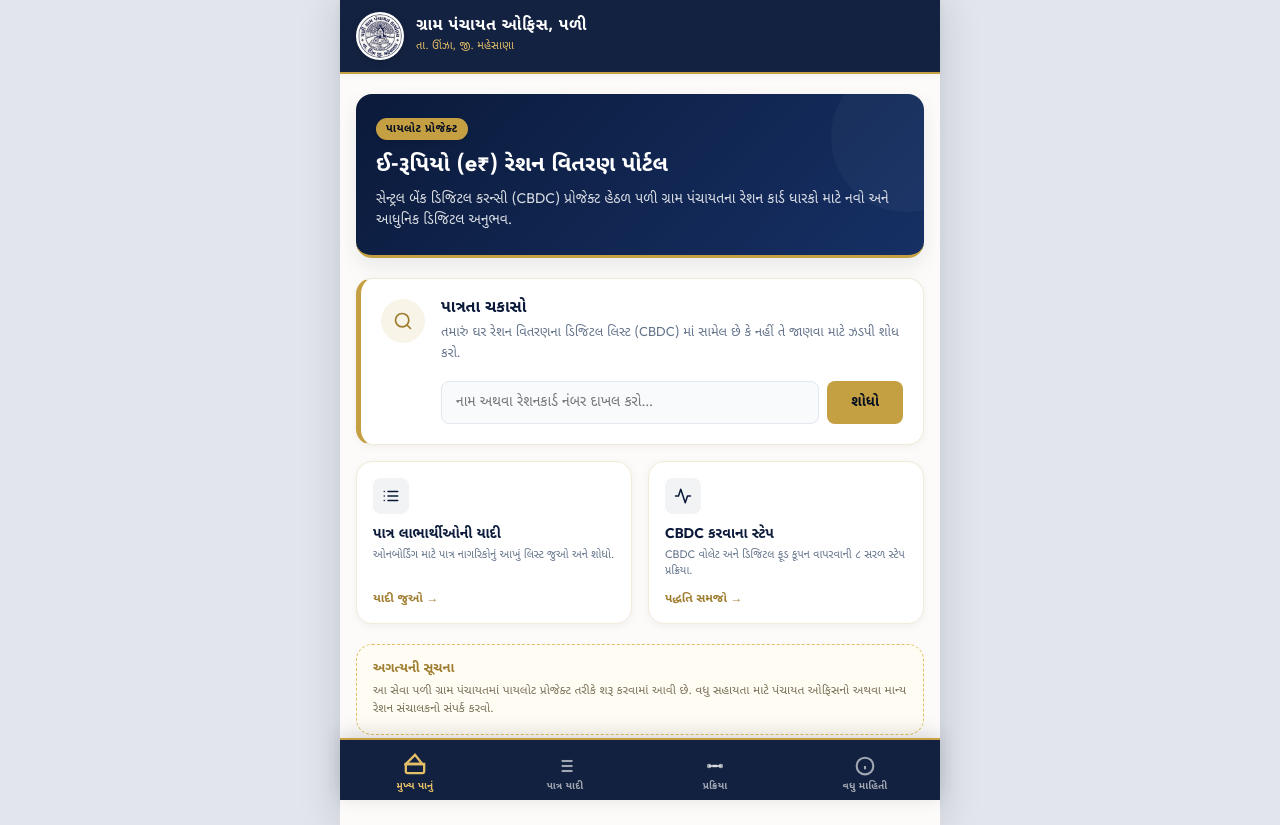
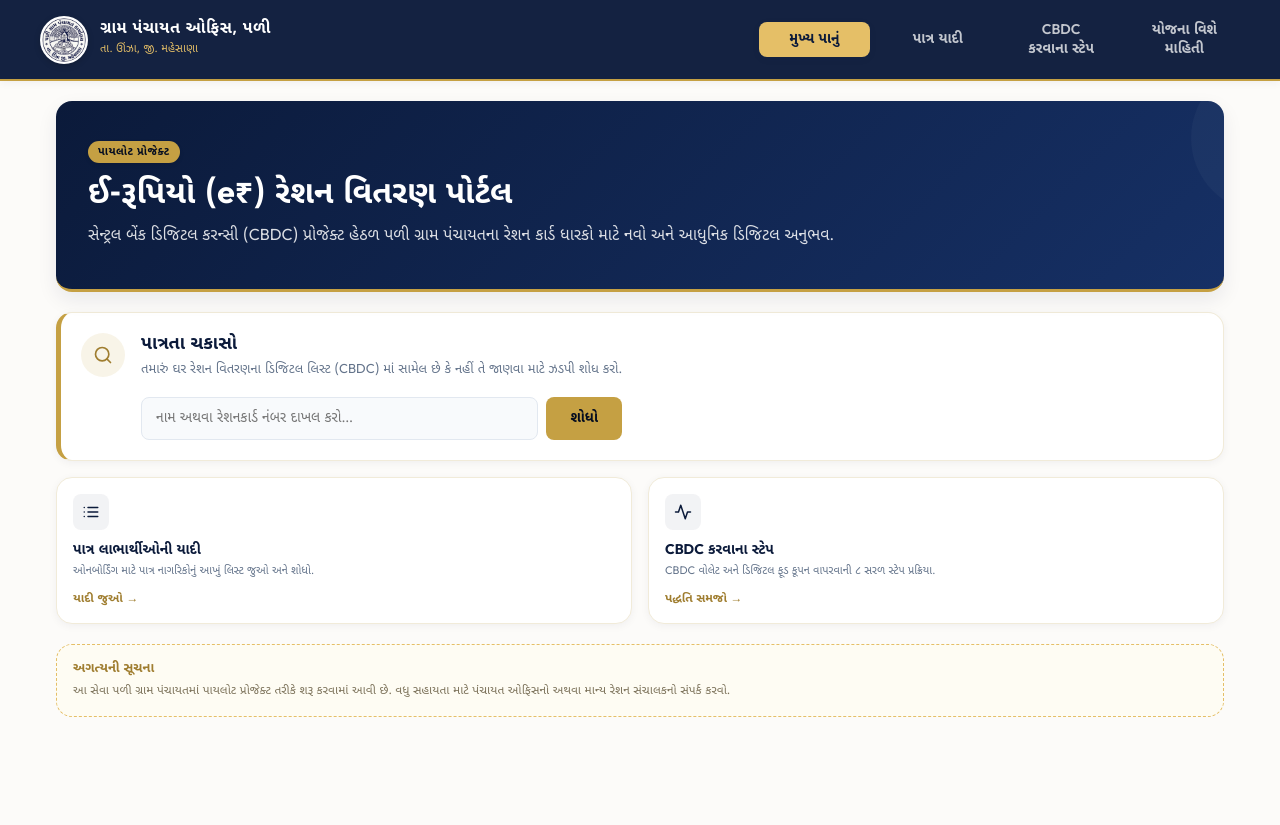
Before and after one commit to ra5951451-commits/CBDC, a plain HTML site: page index.html in a window 1280 px wide. After the commit the page ends 800 px from the top, so only its background shows below. Drawn offline with Linux system fonts and the light colour scheme.

Commit message:
Update layout to be fully responsive for wide screens and desktop navigation

```diff
--- a/index.html
+++ b/index.html
@@ -21,11 +21,20 @@
   <!-- App Header -->
   <header class="app-header">
     <div class="header-container">
-      <img src="logo_web.png" alt="પળી ગ્રામ પંચાયત સેલ" class="header-logo">
-      <div class="header-title-block">
-        <h1 class="header-title">ગ્રામ પંચાયત ઓફિસ, પળી</h1>
-        <p class="header-subtitle">તા. ઊંઝા, જી. મહેસાણા</p>
+      <div class="header-brand">
+        <img src="logo_web.png" alt="પળી ગ્રામ પંચાયત સેલ" class="header-logo">
+        <div class="header-title-block">
+          <h1 class="header-title">ગ્રામ પંચાયત ઓફિસ, પળી</h1>
+          <p class="header-subtitle">તા. ઊંઝા, જી. મહેસાણા</p>
+        </div>
       </div>
+      <!-- Desktop Navigation Menu -->
+      <nav class="desktop-nav">
+        <button class="nav-item active" data-tab="home-tab">મુખ્ય પાનું</button>
+        <button class="nav-item" data-tab="list-tab">પાત્ર યાદી</button>
+        <button class="nav-item" data-tab="process-tab">CBDC કરવાના સ્ટેપ</button>
+        <button class="nav-item" data-tab="info-tab">યોજના વિશે માહિતી</button>
+      </nav>
     </div>
   </header>
 
--- a/style.css
+++ b/style.css
@@ -45,17 +45,14 @@
 
 html {
   font-family: 'Noto Sans Gujarati', 'Outfit', sans-serif;
-  background-color: #e2e5eb; /* External desktop background color */
+  background-color: var(--bg-color);
   color: var(--text-color);
   scroll-behavior: smooth;
 }
 
 body {
-  margin: 0 auto;
   min-height: 100vh;
-  max-width: 600px; /* Mobile app shell behavior on desktops */
   background-color: var(--bg-color);
-  box-shadow: 0 0 40px rgba(11, 26, 58, 0.15);
   position: relative;
   display: flex;
   flex-direction: column;
@@ -90,15 +87,28 @@ button, input {
   border-bottom: 2px solid var(--accent-color);
   padding: 12px 16px;
   box-shadow: var(--shadow-sm);
-  max-width: 600px;
   width: 100%;
-  margin: 0 auto;
 }
 
 .header-container {
   display: flex;
   align-items: center;
+  justify-content: space-between; /* Brand left, nav right on desktop */
+  max-width: 1200px;
+  width: 100%;
+  margin: 0 auto;
+  gap: 16px;
+}
+
+.header-brand {
+  display: flex;
+  align-items: center;
   gap: 12px;
+}
+
+/* Desktop Navigation Menu styling */
+.desktop-nav {
+  display: none; /* Hidden on mobile by default */
 }
 
 .header-logo {
@@ -1029,14 +1039,12 @@ button, input {
 .app-navbar {
   position: fixed;
   bottom: 0;
-  left: 50%;
-  transform: translateX(-50%);
+  left: 0;
   z-index: 100;
   background: rgba(11, 26, 58, 0.97);
   backdrop-filter: blur(12px);
   -webkit-backdrop-filter: blur(12px);
   width: 100%;
-  max-width: 600px;
   border-top: 2px solid var(--accent-color);
   box-shadow: 0 -4px 20px rgba(0, 0, 0, 0.15);
   /* Safe Area layout padding for modern mobile screens */
@@ -1092,3 +1100,134 @@ button, input {
 .nav-item:active .nav-icon {
   transform: scale(0.9);
 }
+
+/* ==========================================================================
+   Responsive Desktop Layout Upgrades (Screen Width > 768px)
+   ========================================================================== */
+@media (min-width: 769px) {
+  /* Layout Adjustments */
+  .app-navbar {
+    display: none; /* Hide bottom navbar on desktop */
+  }
+
+  .desktop-nav {
+    display: flex; /* Show desktop navigation menu */
+    align-items: center;
+    gap: 12px;
+  }
+
+  /* Style navigation buttons in header */
+  .desktop-nav .nav-item {
+    background: none;
+    border: none;
+    color: rgba(255, 255, 255, 0.75);
+    font-size: 14px;
+    font-weight: 600;
+    cursor: pointer;
+    padding: 8px 16px;
+    border-radius: var(--border-radius-sm);
+    transition: all var(--transition-fast);
+    outline: none;
+  }
+
+  .desktop-nav .nav-item:hover {
+    color: var(--accent-light);
+    background-color: rgba(255, 255, 255, 0.05);
+  }
+
+  .desktop-nav .nav-item.active {
+    color: var(--primary-color);
+    background-color: var(--accent-light);
+    box-shadow: var(--shadow-sm);
+    border: none;
+  }
+
+  /* Adjust main container spacing (no bottom nav) */
+  .app-content {
+    padding-bottom: 40px;
+    max-width: 1200px;
+    margin: 0 auto;
+    width: 100%;
+  }
+
+  .tab-content {
+    max-width: 1200px;
+    margin: 0 auto;
+  }
+
+  /* Home Tab Upgrades */
+  .welcome-banner {
+    padding: 40px 32px;
+  }
+
+  .welcome-banner h2 {
+    font-size: 32px;
+  }
+
+  .welcome-banner p {
+    font-size: 16px;
+    max-width: 800px;
+  }
+
+  /* Inline quick search form on desktop */
+  .quick-search-card h3 {
+    font-size: 18px;
+  }
+
+  .search-form {
+    max-width: 700px;
+  }
+
+  /* List Tab Responsive Dashboard Grid */
+  .search-sticky-container {
+    top: 74px; /* Sync with header height on desktop */
+    padding: 8px 0 16px 0;
+  }
+
+  .search-input-wrapper {
+    max-width: 600px;
+    margin: 0 auto;
+  }
+
+  .list-stats-row {
+    max-width: 600px;
+    margin: 16px auto;
+  }
+
+  /* Grid layout for beneficiary list */
+  .beneficiaries-list {
+    display: grid;
+    grid-template-columns: repeat(auto-fill, minmax(350px, 1fr));
+    gap: 20px;
+    margin-top: 10px;
+  }
+
+  .household-card {
+    margin-bottom: 0; /* Handled by grid gap */
+  }
+
+  .load-more-container {
+    max-width: 300px;
+    margin: 24px auto;
+  }
+
+  /* Process Tab Layout centering */
+  .process-flow {
+    max-width: 800px;
+    margin: 20px auto 0 auto;
+  }
+
+  /* Video Guide Card styling on desktop */
+  .video-container-card {
+    max-width: 800px;
+    margin: 32px auto 0 auto;
+  }
+
+  /* More Info Tab Responsive Grid Layout */
+  .simple-info-container {
+    display: grid;
+    grid-template-columns: repeat(auto-fill, minmax(480px, 1fr));
+    gap: 24px;
+    align-items: start;
+  }
+}
```
